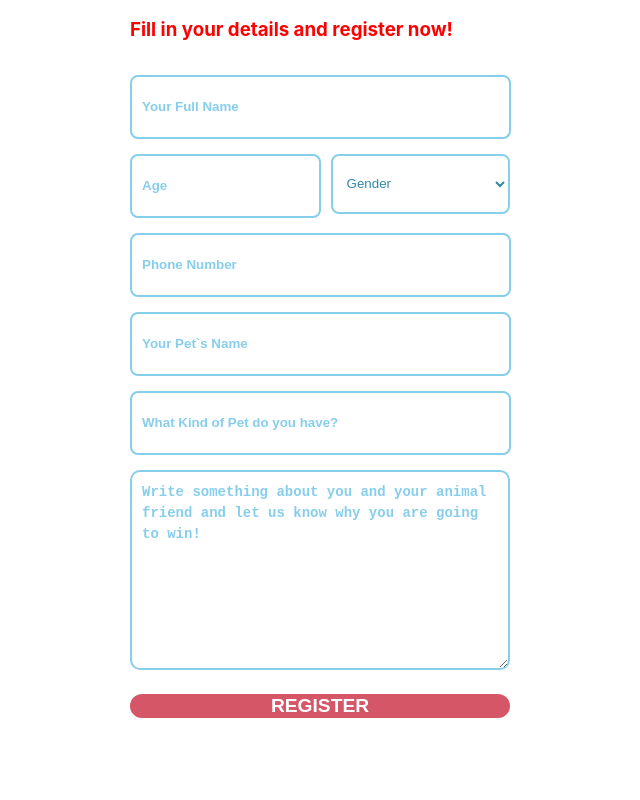
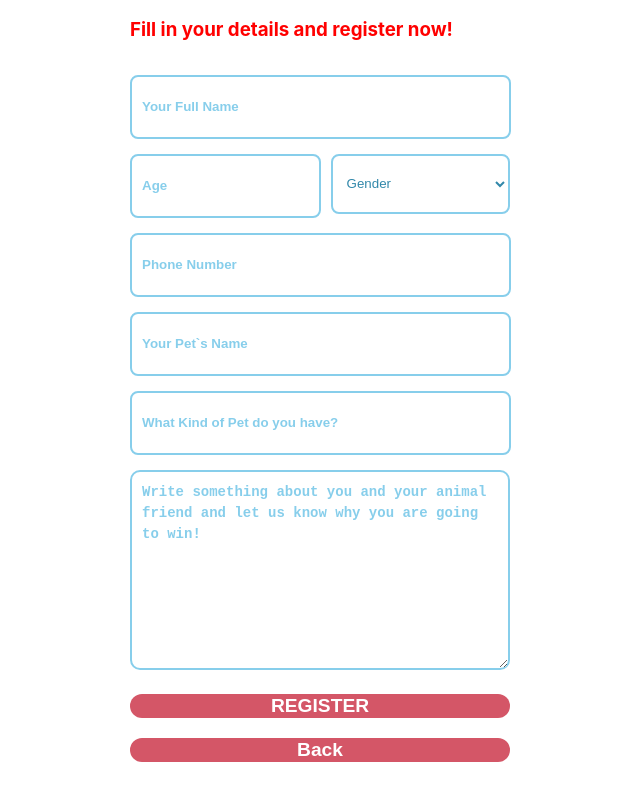
Before and after one commit to Swapnilchavan13/LandingPage, a React (Create React App) app in the folder mylanding/: page /contest/1 in a window 1280 px wide. Shown: the part 776-1576 px from the top of the page, without its empty margins (320-960 px from the left). Before the commit the page ends 1544 px from the top, so only its background shows below. Built offline with nearby package versions, Linux system fonts and the light colour scheme.

Commit message:
updated code

```diff
--- a/mylanding/src/Component/CashBackFro.jsx
+++ b/mylanding/src/Component/CashBackFro.jsx
@@ -122,7 +122,7 @@ export const CashBackFro = () => {
 
 const styles = {
   container: {
-    // maxWidth: 400,
+    maxWidth: 400,
     textAlign: 'center',
     margin: 'auto',
   },
--- a/mylanding/src/Component/ContestDetail.jsx
+++ b/mylanding/src/Component/ContestDetail.jsx
@@ -1,5 +1,5 @@
 import React, { useEffect } from 'react';
-import { useParams } from 'react-router-dom';
+import { Link, useParams } from 'react-router-dom';
 import Slider from 'react-slick';
 import 'slick-carousel/slick/slick.css';
 import 'slick-carousel/slick/slick-theme.css';
@@ -127,6 +127,11 @@ const contestData = [
       />
           </div>
           <button style={styles.btn}>REGISTER</button>
+
+          <Link to={`/cashbackfro`}> {/* Navigate to detailed view */}
+          <button style={styles.btn}>Back</button>
+                </Link>
+
           </div>
 
         </div>
```
